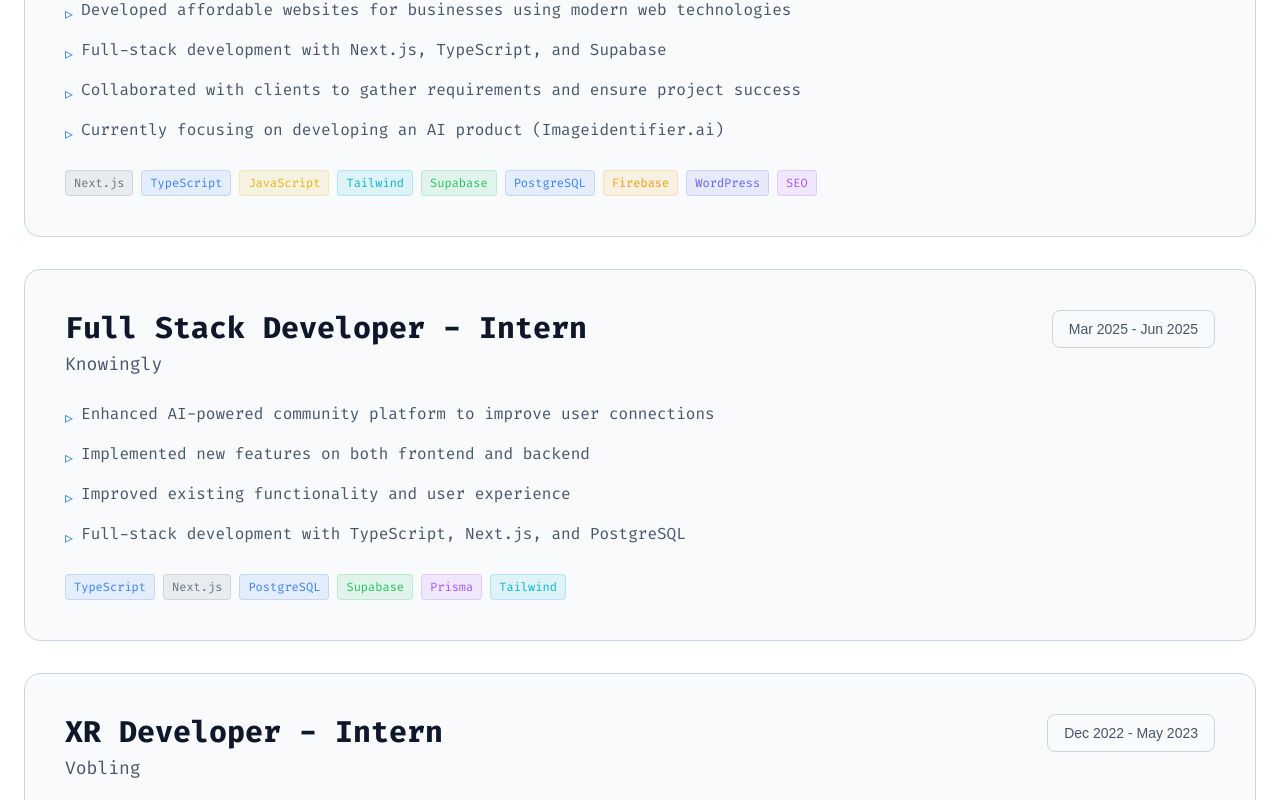
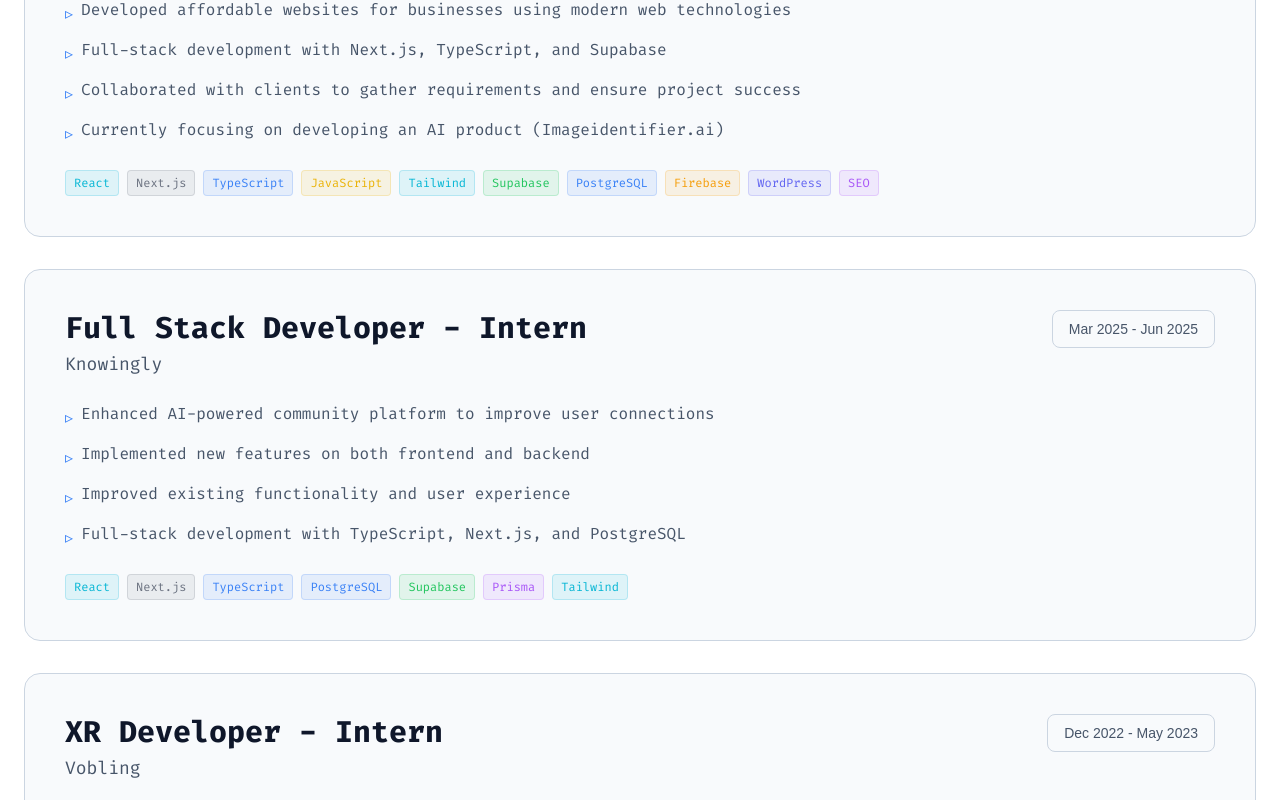
Before and after one commit to chvlpont/portfolio-ph, a Next.js app: page / in a window 1280 px wide. Shown: the part 5473-6273 px from the top of the page. Built offline with nearby package versions, Linux system fonts and the light colour scheme.

Commit message:
add react to experience and reorder

```diff
--- a/app/data/experiences.ts
+++ b/app/data/experiences.ts
@@ -30,6 +30,7 @@ export const experiences: Experience[] = [
       "Delivers accurate identification instantly with confidence scores and related information",
     ],
     tags: [
+      { label: "React", color: "#06b6d4" },
       { label: "Next.js", color: "#6b7280" },
       { label: "TypeScript", color: "#3b82f6" },
       { label: "Tailwind", color: "#06b6d4" },
@@ -52,6 +53,7 @@ export const experiences: Experience[] = [
       "Currently focusing on developing an AI product (Imageidentifier.ai)",
     ],
     tags: [
+      { label: "React", color: "#06b6d4" },
       { label: "Next.js", color: "#6b7280" },
       { label: "TypeScript", color: "#3b82f6" },
       { label: "JavaScript", color: "#eab308" },
@@ -79,8 +81,9 @@ export const experiences: Experience[] = [
       "Full-stack development with TypeScript, Next.js, and PostgreSQL",
     ],
     tags: [
+      { label: "React", color: "#06b6d4" },
+      { label: "Next.js", color: "#6b7280" },
       { label: "TypeScript", color: "#3b82f6" },
-      { label: "Next.js", color: "#6b7280" },
       { label: "PostgreSQL", color: "#3b82f6" },
       { label: "Supabase", color: "#22c55e" },
       { label: "Prisma", color: "#a855f7" },
```
